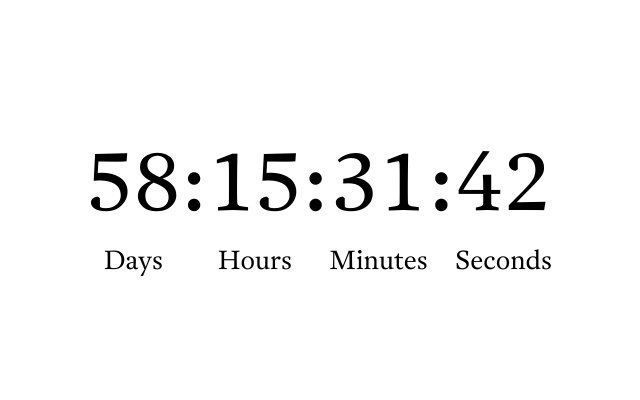
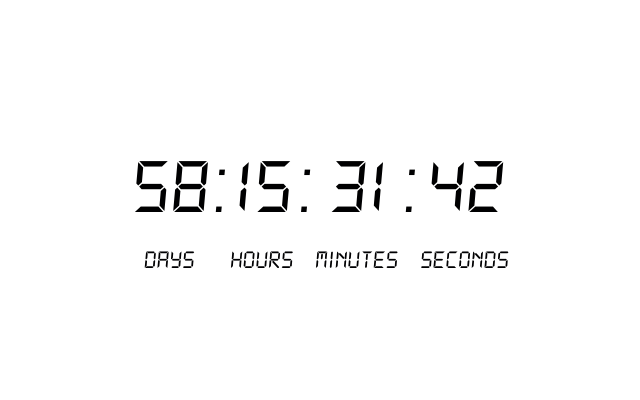
Before and after one commit to bhambloktp2/skiresorts, a plain HTML site: page countdown.html in a window 1280 px wide. Shown: the part 160-560 px from the top of the page, without its empty margins (321-961 px from the left). Drawn offline with Linux system fonts and the light colour scheme; files whose address does not match are found by name.

Commit message:
countdown using DS Digital font

```diff
--- a/countdown.html
+++ b/countdown.html
@@ -4,6 +4,16 @@
 <meta charset="utf-8">
 <style id="parentStyle">
 @font-face {
+	font-family: 'DS-Digital';
+	src: url('css/fonts/DS-Digital-Italic.eot');
+	src: url('css/fonts/DS-Digital-Italic.eot?#iefix') format('embedded-opentype'),
+		url('css/fonts/DS-Digital-Italic.woff2') format('woff2'),
+		url('css/fonts/DS-Digital-Italic.woff') format('woff'),
+		url('css/fonts/DS-Digital-Italic.ttf') format('truetype');
+	font-weight: normal;
+	font-style: italic;
+}
+/* @font-face {
 	font-family: 'A2Type';
 	src: url('css/fonts/A2-Type Antwerp Light.eot');
 	src: url('css/fonts/A2-Type Antwerp Light.eot?#iefix') format('embedded-opentype'),
@@ -11,14 +21,15 @@
 		url('css/fonts/A2-Type Antwerp Light.ttf') format('truetype');
 	font-weight: normal;
 	font-style: normal;
-}
+} */
+
 html {
   height: 100%;
 }
 body {
   margin: 0;
   padding: 0;
-  font-family: 'A2Type';
+  font-family: 'DS-Digital';
   height: 100%;
 }
 .bg {
```
Also changed, not shown: css/fonts/DS-Digital-Italic.ttf (added), css/fonts/DS-Digital-Italic.woff (added), css/fonts/DS-Digital-Italic.woff2 (added), fonts/DS-DIGII.TTF (added), 1 other file.
